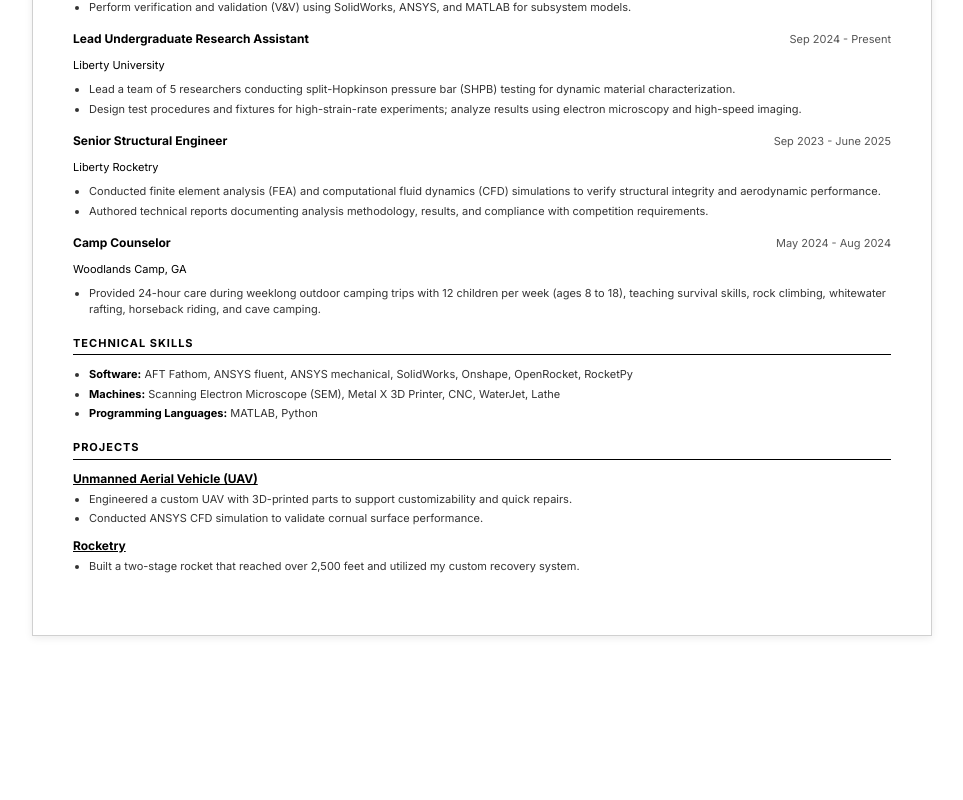
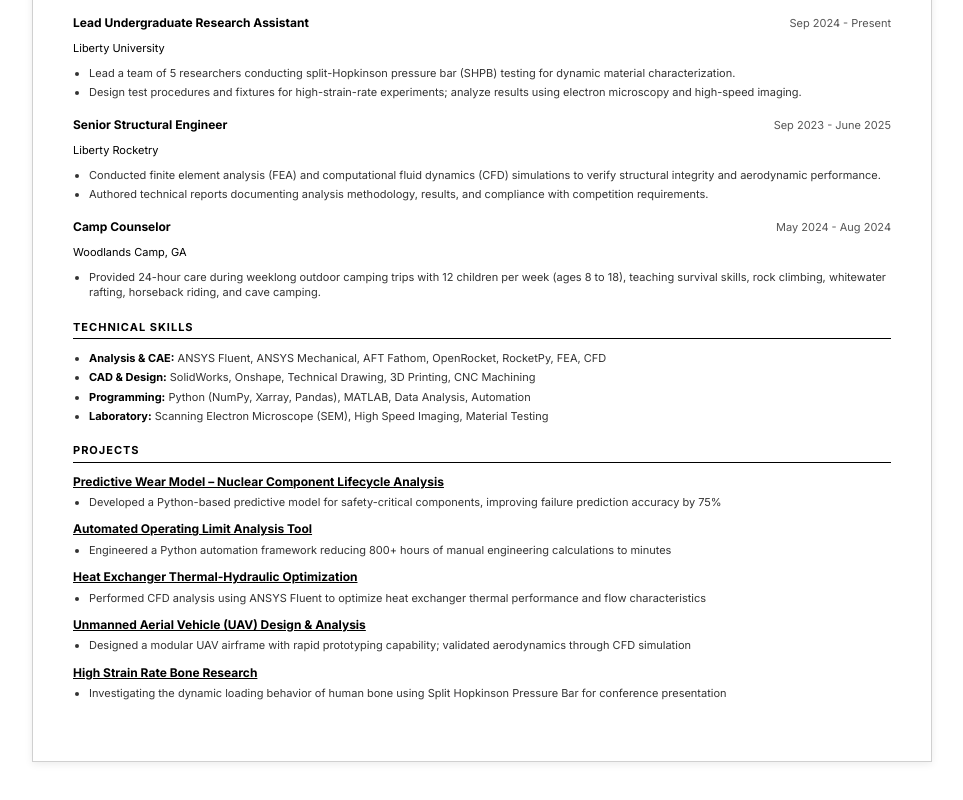
Before and after one commit to cowelljoshua/cowelljoshua.github.io, a React (Vite) app: page /#/resume in a window 1280 px wide. Shown: the part 804-1604 px from the top of the page, without its empty margins (158-1121 px from the left). Before the commit the page ends 1500 px from the top, so only its background shows below. Built offline with nearby package versions, Linux system fonts and the light colour scheme.

Commit message:
Update resume page to match PDF format with reorganized skills and projects

```diff
--- a/src/components/Resume/Resume.jsx
+++ b/src/components/Resume/Resume.jsx
@@ -30,11 +30,11 @@ const Resume = () => {
         <div className="resume__header">
           <h1 className="resume__name">Joshua Cowell</h1>
           <div className="resume__contact">
-            <span>910-660-6996</span>
-            <span>•</span>
             <span>Lynchburg, VA</span>
-            <span>•</span>
+            <span>|</span>
             <span>joshuacowell2005@gmail.com</span>
+            <span>|</span>
+            <span>cowelljoshua.github.io</span>
           </div>
         </div>
 
@@ -55,7 +55,7 @@ const Resume = () => {
             </p>
             <p className="resume__gpa">GPA: 3.82</p>
             <p className="resume__coursework">
-              <strong>Relevant Coursework:</strong> Fluid Dynamics, Heat Transfer, Thermodynamics I and II, Differential Equations, Dynamics, Materials Engineering, University Physics II, Statics, Engineering Economy, Physics I and II, Calculus I, II, III
+              <strong>Relevant Coursework:</strong> Fluid Dynamics, Heat Transfer, Thermodynamics I &amp; II, Differential Equations, Dynamics, Materials Engineering, Statics, Calculus I-III
             </p>
           </div>
         </section>
@@ -101,7 +101,7 @@ const Resume = () => {
               <span className="resume__item-date">June 2025 - Present</span>
             </div>
             <p className="resume__company">
-              Liberty Rocketry (9th/156 international teams in 2024)
+              Liberty Rocketry (9th of 156 international teams, 2024)
             </p>
             <ul className="resume__bullets">
               <li>
@@ -189,15 +189,20 @@ const Resume = () => {
           <h2 className="resume__section-title">TECHNICAL SKILLS</h2>
           <ul className="resume__bullets">
             <li>
-              <strong>Software:</strong> AFT Fathom, ANSYS fluent, ANSYS
-              mechanical, SolidWorks, Onshape, OpenRocket, RocketPy
+              <strong>Analysis &amp; CAE:</strong> ANSYS Fluent, ANSYS
+              Mechanical, AFT Fathom, OpenRocket, RocketPy, FEA, CFD
             </li>
             <li>
-              <strong>Machines:</strong> Scanning Electron Microscope (SEM),
-              Metal X 3D Printer, CNC, WaterJet, Lathe
+              <strong>CAD &amp; Design:</strong> SolidWorks, Onshape, Technical
+              Drawing, 3D Printing, CNC Machining
             </li>
             <li>
-              <strong>Programming Languages:</strong> MATLAB, Python
+              <strong>Programming:</strong> Python (NumPy, Xarray, Pandas),
+              MATLAB, Data Analysis, Automation
+            </li>
+            <li>
+              <strong>Laboratory:</strong> Scanning Electron Microscope (SEM),
+              High Speed Imaging, Material Testing
             </li>
           </ul>
         </section>
@@ -208,26 +213,60 @@ const Resume = () => {
 
           <div className="resume__project-item">
             <h3 className="resume__project-title">
-              Unmanned Aerial Vehicle (UAV)
+              Predictive Wear Model – Nuclear Component Lifecycle Analysis
             </h3>
             <ul className="resume__bullets">
               <li>
-                Engineered a custom UAV with 3D-printed parts to support
-                customizability and quick repairs.
-              </li>
-              <li>
-                Conducted ANSYS CFD simulation to validate cornual surface
-                performance.
+                Developed a Python-based predictive model for safety-critical
+                components, improving failure prediction accuracy by 75%
               </li>
             </ul>
           </div>
 
           <div className="resume__project-item">
-            <h3 className="resume__project-title">Rocketry</h3>
+            <h3 className="resume__project-title">
+              Automated Operating Limit Analysis Tool
+            </h3>
             <ul className="resume__bullets">
               <li>
-                Built a two-stage rocket that reached over 2,500 feet and
-                utilized my custom recovery system.
+                Engineered a Python automation framework reducing 800+ hours of
+                manual engineering calculations to minutes
+              </li>
+            </ul>
+          </div>
+
+          <div className="resume__project-item">
+            <h3 className="resume__project-title">
+              Heat Exchanger Thermal-Hydraulic Optimization
+            </h3>
+            <ul className="resume__bullets">
+              <li>
+                Performed CFD analysis using ANSYS Fluent to optimize heat
+                exchanger thermal performance and flow characteristics
+              </li>
+            </ul>
+          </div>
+
+          <div className="resume__project-item">
+            <h3 className="resume__project-title">
+              Unmanned Aerial Vehicle (UAV) Design &amp; Analysis
+            </h3>
+            <ul className="resume__bullets">
+              <li>
+                Designed a modular UAV airframe with rapid prototyping
+                capability; validated aerodynamics through CFD simulation
+              </li>
+            </ul>
+          </div>
+
+          <div className="resume__project-item">
+            <h3 className="resume__project-title">
+              High Strain Rate Bone Research
+            </h3>
+            <ul className="resume__bullets">
+              <li>
+                Investigating the dynamic loading behavior of human bone using
+                Split Hopkinson Pressure Bar for conference presentation
               </li>
             </ul>
           </div>
```
